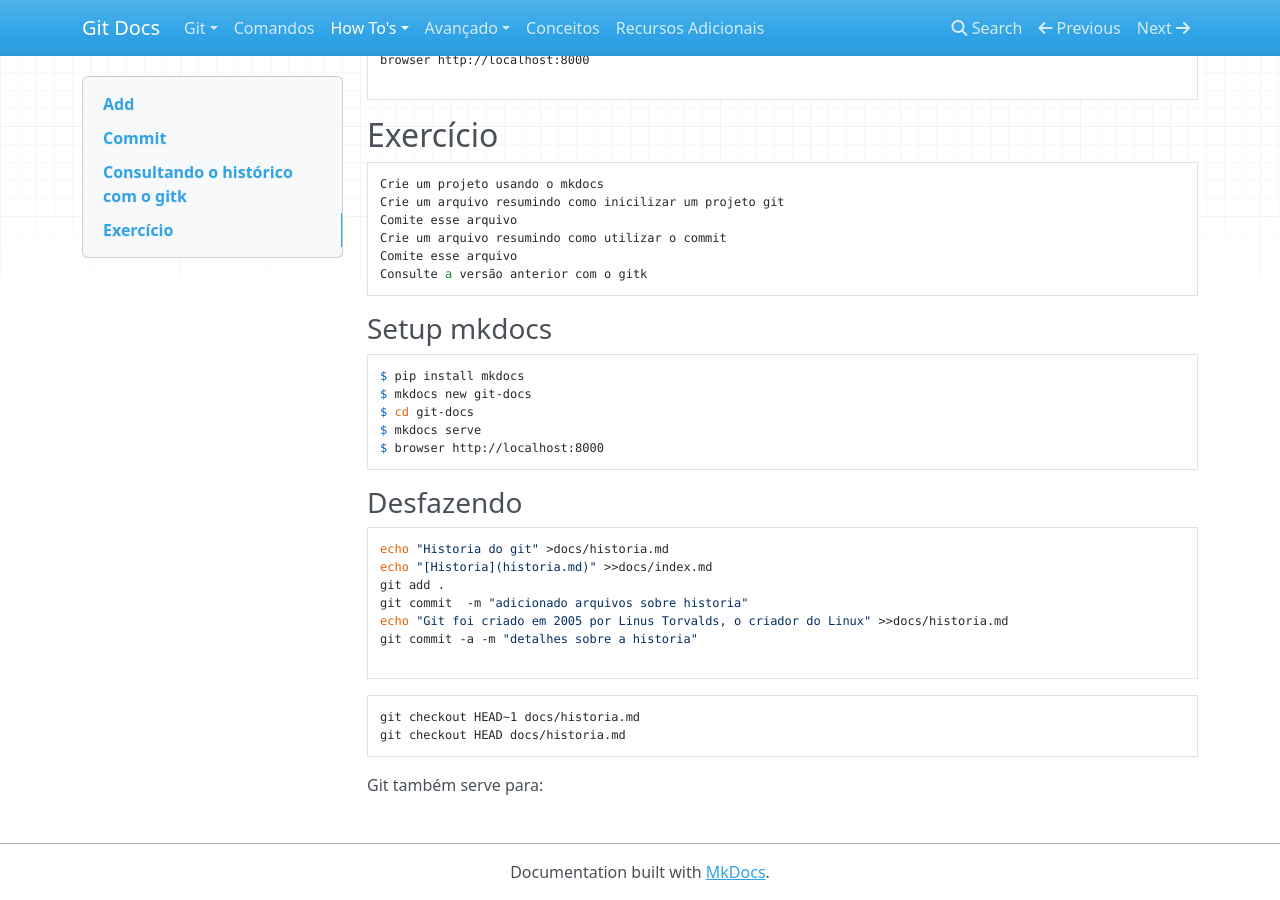
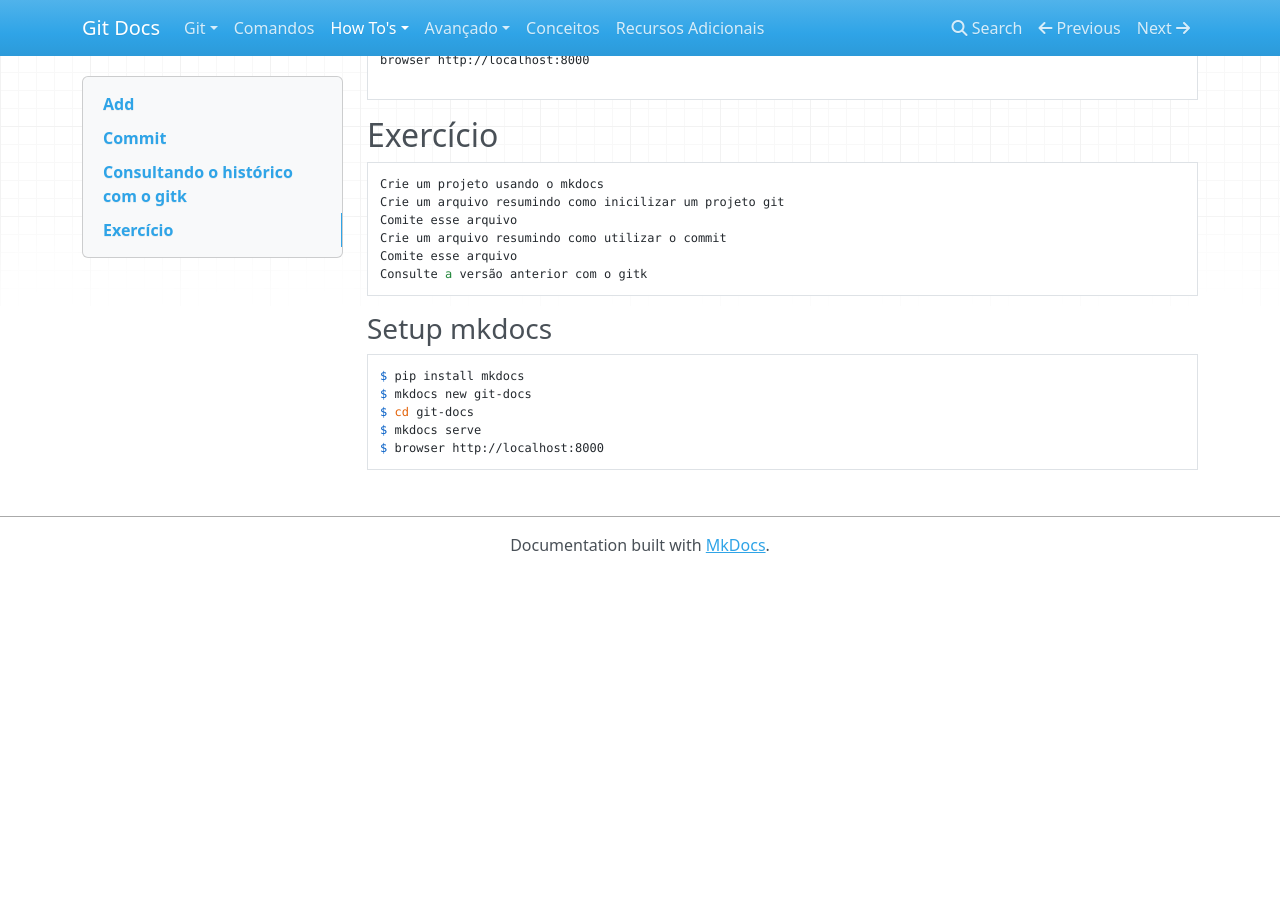
Before and after one commit to jeanCarloMachado/git_course, an MkDocs documentation site: the page built from docs/criando-historico.md, in a window 1280 px wide and 900 px high, scrolled down 855 px. Built offline with MkDocs 1.6.1, drawn with Linux system fonts in a browser that asks for light colours; nearby versions of some CDN libraries; old or Windows-style settings are respelled for this version of MkDocs; after the commit the page ends 1428 px from its top, so only the background shows below that.

Commit message:
melhorias

````diff
--- a/docs/criando-historico.md
+++ b/docs/criando-historico.md
@@ -73,22 +73,3 @@ $ cd git-docs
 $ mkdocs serve
 $ browser http://localhost:8000
 ```
-
-### Desfazendo
-
-```
-echo "Historia do git" >docs/historia.md
-echo "[Historia](historia.md)" >>docs/index.md
-git add .
-git commit  -m "adicionado arquivos sobre historia"
-echo "Git foi criado em 2005 por Linus Torvalds, o criador do Linux" >>docs/historia.md
-git commit -a -m "detalhes sobre a historia"
-
-```
-
-```
-git checkout HEAD~1 docs/historia.md
-git checkout HEAD docs/historia.md
-```
-
-Git também serve para:
--- a/mkdocs.yml
+++ b/mkdocs.yml
@@ -9,9 +9,9 @@ pages:
 - How To's:
     - Inicializando um projeto: 'inicializando-projeto.md'
     - Criando Histórico: 'criando-historico.md'
-    - Patches: 'patches.md'
     - Branches: 'branches.md'
     - Merges: 'merges.md'
+    - Patches: 'patches.md'
     - Desfazendo: 'desfazendo.md'
     - Remotos: 'remotos.md'
     - Github: 'github.md'
````
Also changed, not shown: docs/branches.md (+0 -24 lines), docs/fluxos_de_trabalho.md (+9 -0 lines), docs/merges.md (+9 -0 lines), docs/patches.md (+12 -0 lines).
